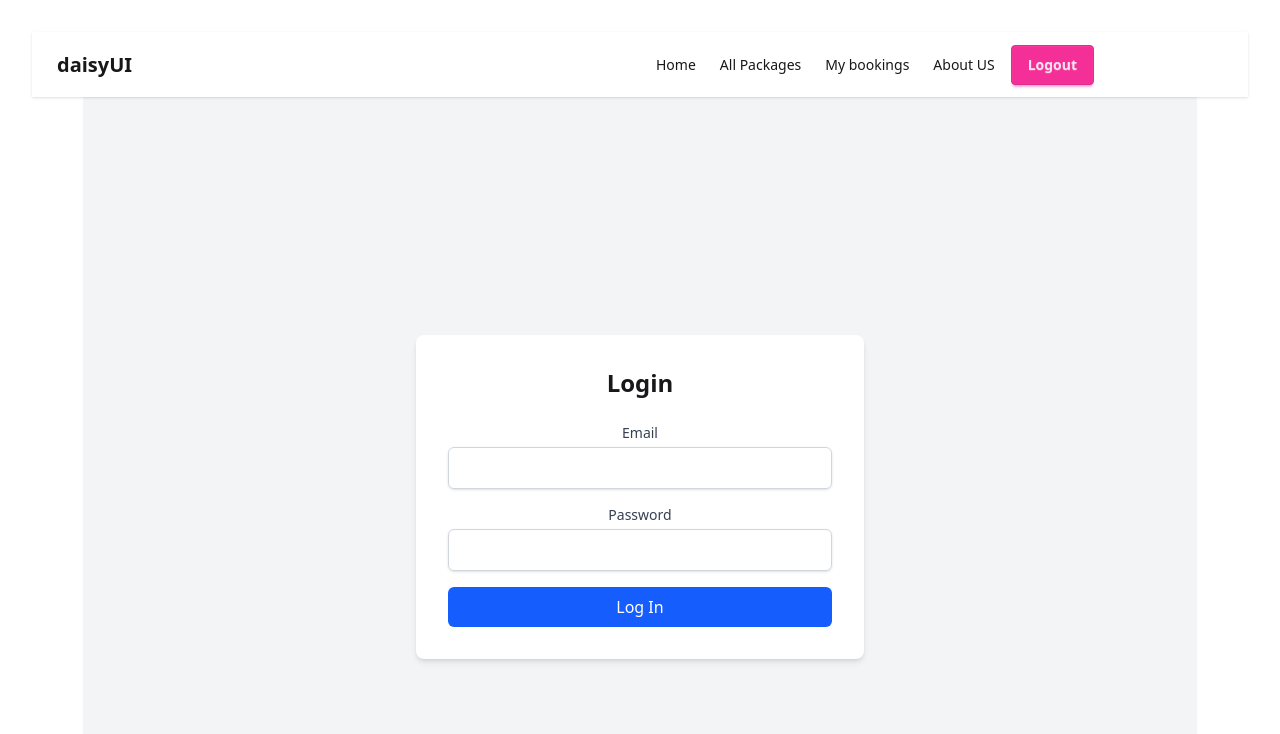
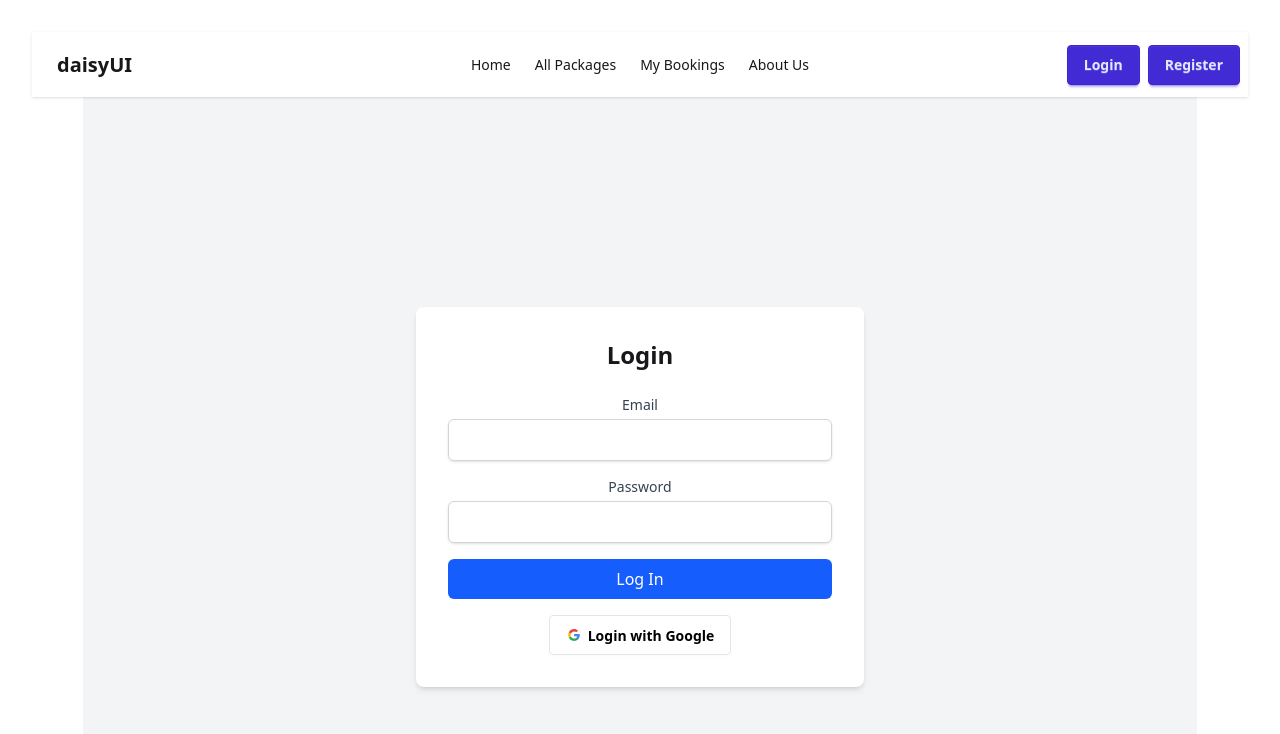
Before and after one commit to AzharChy/Tourist-Package-Client, a React (Vite) app: page /login in a window 1280 px wide. Shown: the top 734 px of the page. Built offline with nearby package versions, Linux system fonts and the light colour scheme; no server answers.

Commit message:
login complete

```diff
--- a/src/Routes/Navbar.jsx
+++ b/src/Routes/Navbar.jsx
@@ -1,67 +1,77 @@
-import React, { use } from 'react';
-import { Link, NavLink } from 'react-router';
+import React, { use, useState } from 'react';
+import { Link, NavLink, useNavigate } from 'react-router';
 import { AuthContext } from './Pages/Authentication/AuthContext';
+import Swal from 'sweetalert2';
 
 const Navbar = () => {
-  const {user} = use(AuthContext)
-    const links = <>
-    <li className=''><NavLink to='/'>Home</NavLink></li>
-    <li className=''><NavLink to='allPackages'>All Packages</NavLink></li>
-    <li className=''><NavLink to='myBookings'>My bookings</NavLink></li>
-    <li className=''><NavLink to='aboutUs'>About US</NavLink></li>
+  const { user, logout } = use(AuthContext);
+  const [dbUser, setDbUser] = useState(null);
+  const navigate = useNavigate();
+
+  const handleLogout = () =>{
+    logout()
+    .then(()=>{
+      Swal.fire("Logout Successfull!");
+       navigate('/login')
+    })
+    .catch((error)=>{
+      alert('something is wrong!!',error)
+    })
+  }
+
+  const links = (
+    <>
+      <li><NavLink to='/'>Home</NavLink></li>
+      <li><NavLink to='/allPackages'>All Packages</NavLink></li>
+      <li><NavLink to='/myBookings'>My Bookings</NavLink></li>
+      <li><NavLink to='/aboutUs'>About Us</NavLink></li>
     </>
+  );
+
   return (
     <div className="navbar bg-base-100 shadow-sm">
+      {/* Navbar Start (Logo + Mobile Dropdown) */}
       <div className="navbar-start">
         <div className="dropdown">
           <div tabIndex={0} role="button" className="btn btn-ghost lg:hidden">
-        <svg xmlns="http://www.w3.org/2000/svg" className="h-5 w-5" fill="none" viewBox="0 0 24 24" stroke="currentColor"> <path strokeLinecap="round" strokeLinejoin="round" strokeWidth="2" d="M4 6h16M4 12h8m-8 6h16" /> </svg>
+            <svg xmlns="http://www.w3.org/2000/svg" className="h-5 w-5" fill="none" viewBox="0 0 24 24" stroke="currentColor">
+              <path strokeLinecap="round" strokeLinejoin="round" strokeWidth="2" d="M4 6h16M4 12h8m-8 6h16" />
+            </svg>
           </div>
           <ul
             tabIndex={0}
-        className="menu menu-sm dropdown-content bg-base-100 rounded-box z-1 mt-3 w-52 p-2 shadow">
-        {
-            links
-        }
+            className="menu menu-sm dropdown-content bg-base-100 rounded-box z-10 mt-3 w-52 p-2 shadow"
+          >
+            {links}
           </ul>
         </div>
         <a className="btn btn-ghost text-xl">daisyUI</a>
       </div>
+
+      {/* Navbar Center (Navigation Links) */}
       <div className="navbar-center hidden lg:flex">
         <ul className="menu menu-horizontal px-1">
-      {
-        links
-      }
+          {links}
         </ul>
       </div>
 
-  {
-    user ? (
-      // <div>
-      //   <button>Logout</button>
-      //   </div>
-
-      <div>
-        <div>
-   <button className='btn btn-primary'>
-     <Link to='login'>Login</Link>
-   </button>
+      {/* Navbar End (Auth Buttons) */}
+      <div className="navbar-end">
+        {user ? (
+          <Link to='login'>
+            <button onClick={handleLogout} className='btn btn-secondary'>Logout</button>
+          </Link>
+        ) : (
+          <div className='flex gap-2'>
+            <Link to='login'>
+              <button className='btn btn-primary'>Login</button>
+            </Link>
+            <Link to='register'>
+              <button className='btn btn-primary'>Register</button>
+            </Link>
           </div>
-   <div>
-    <button className='btn btn-primary'>
-        <Link to='register'>Register</Link>
-    </button>
+        )}
       </div>
-      </div>
-    ) :
-    (
-
-  <div>
-         <Link to='login'><button className='btn-secondary btn'>Logout</button></Link>
-        </div>
-    )
-  }
-
     </div>
   );
 };
--- a/src/Routes/Pages/Authentication/Login.jsx
+++ b/src/Routes/Pages/Authentication/Login.jsx
@@ -1,16 +1,50 @@
-import React from 'react';
+import React, { use } from 'react';
+import { AuthContext } from './AuthContext';
+import { useNavigate } from 'react-router';
+import Swal from 'sweetalert2';
 
 const Login = () => {
+  const {login, loginWithGoogle} = use(AuthContext);
+  const navigate = useNavigate();
   const handleLogin = (e) => {
     e.preventDefault();
     const form = e.target;
     const email = form.email.value;
     const password = form.password.value;
 
-    console.log({ email, password });
+    login(email,password)
+    .then((result)=>{
+        const user = result.user;
+        Swal.fire("Login successfully done!");
+        navigate(`${location.state ? location.state : '/'
+        }`)
+    })
+    .catch((error)=>{
+       Swal.fire({
+        icon: 'error',
+        title: 'Login Failed',
+        text: error.message || 'Something went wrong during login.',
+      });
+    })
 
-    // Add your login logic here (e.g., Firebase auth)
+
+
   };
+  const handleGoogleSignIn = () =>{
+  loginWithGoogle()
+  .then((result) =>{
+    const googleUser = result.user;
+      Swal.fire("Login successfully done!");
+        navigate(`${location.state ? location.state : "/"}`);
+  })
+  .catch((error)=>{
+   Swal.fire({
+        icon: 'error',
+        title: 'Login Failed',
+        text: error.message || 'Something went wrong during login.',
+      });
+  })
+}
 
   return (
     <div className="min-h-screen flex items-center justify-center bg-gray-100 px-4">
@@ -47,6 +81,13 @@ const Login = () => {
           >
             Log In
           </button>
+          <div>
+            <button onClick={handleGoogleSignIn} className="btn bg-white text-black border-[#e5e5e5]">
+  <svg aria-label="Google logo" width="16" height="16" xmlns="http://www.w3.org/2000/svg" viewBox="0 0 512 512"><g><path d="m0 0H512V512H0" fill="#fff"></path><path fill="#34a853" d="M153 292c30 82 118 95 171 60h62v48A192 192 0 0190 341"></path><path fill="#4285f4" d="m386 400a140 175 0 0053-179H260v74h102q-7 37-38 57"></path><path fill="#fbbc02" d="m90 341a208 200 0 010-171l63 49q-12 37 0 73"></path><path fill="#ea4335" d="m153 219c22-69 116-109 179-50l55-54c-78-75-230-72-297 55"></path></g></svg>
+  Login with Google
+</button>
+
+          </div>
         </form>
       </div>
     </div>
--- /dev/null
+++ b/src/Routes/Pages/Authentication/PrivateRoute.jsx
@@ -0,0 +1,19 @@
+import React, { useContext } from 'react';
+import { AuthContext } from './AuthContext';
+import { Navigate } from 'react-router';
+
+const PrivateRoute = ({ children }) => {
+  const { user, loading } = useContext(AuthContext);
+
+  if (loading) {
+    return <div className="text-center py-10 text-green-600 font-bold">Loading...</div>;
+  }
+
+  if (!user || !user.email) {
+    return <Navigate to="/login" replace />;
+  }
+
+  return children;
+};
+
+export default PrivateRoute;
--- a/src/Routes/Pages/Authentication/Register.jsx
+++ b/src/Routes/Pages/Authentication/Register.jsx
@@ -32,15 +32,9 @@ const Register = () => {
         email,
         photoUrl
       } ;
-      // return fetch('http://localhost:3000/user',{
-      //   method: 'POST',
-      //   headers: {
-      //     'content-type' : 'application/json'
-      //   },
-      //   body: JSON.stringify(userProfile)
-      // });
 
-      return axios.post('http://localhost:3000/user',userProfile,{
+
+      return axios.post('http://localhost:3000/users',userProfile,{
         headers:{
            'Content-Type': 'application/json'
         }
--- a/src/Routes/router.jsx
+++ b/src/Routes/router.jsx
@@ -9,6 +9,7 @@ import MyBookings from "./Pages/MyBookings";
 import AboutUs from "./Pages/AboutUs";
 import Login from "./Pages/Authentication/Login";
 import Register from "./Pages/Authentication/Register";
+import PrivateRoute from "./Pages/Authentication/PrivateRoute";
 
 export const router = createBrowserRouter([
   {
@@ -21,16 +22,28 @@ export const router = createBrowserRouter([
     },
     {
       path: 'allPackages',
-      element: <AllPackages></AllPackages>
+      element:(
+        <PrivateRoute>
+           <AllPackages></AllPackages>
+        </PrivateRoute>
+      )
     },
     {
       path: 'myBookings',
-      element: <MyBookings></MyBookings>
+      element: (
+        <PrivateRoute>
+          <MyBookings></MyBookings>
+        </PrivateRoute>
+      )
     }
     ,
   {
     path: 'aboutUs',
-    element: <AboutUs></AboutUs>
+    element: (
+      <PrivateRoute>
+        <AboutUs></AboutUs>
+      </PrivateRoute>
+    )
   },
   {
     path: 'login',
```
Lines whose indentation alone changed are shown as unchanged.
